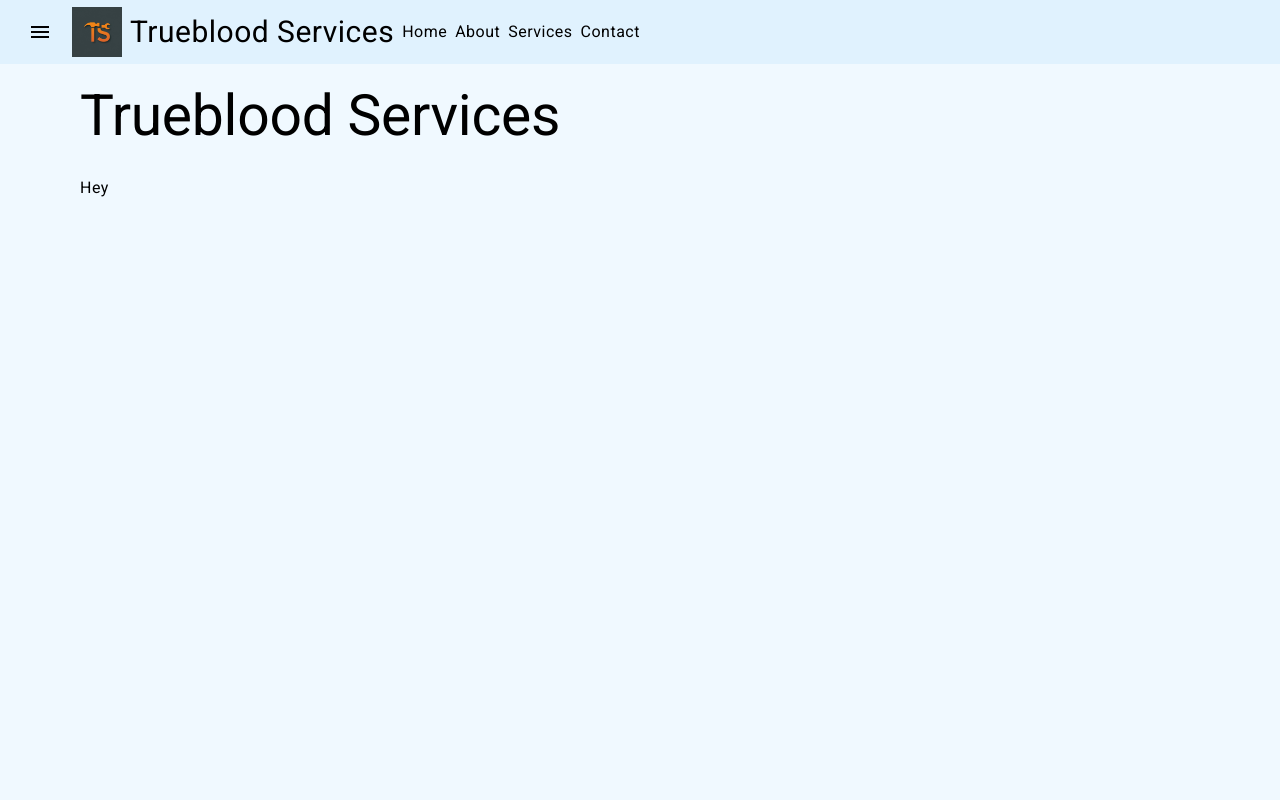
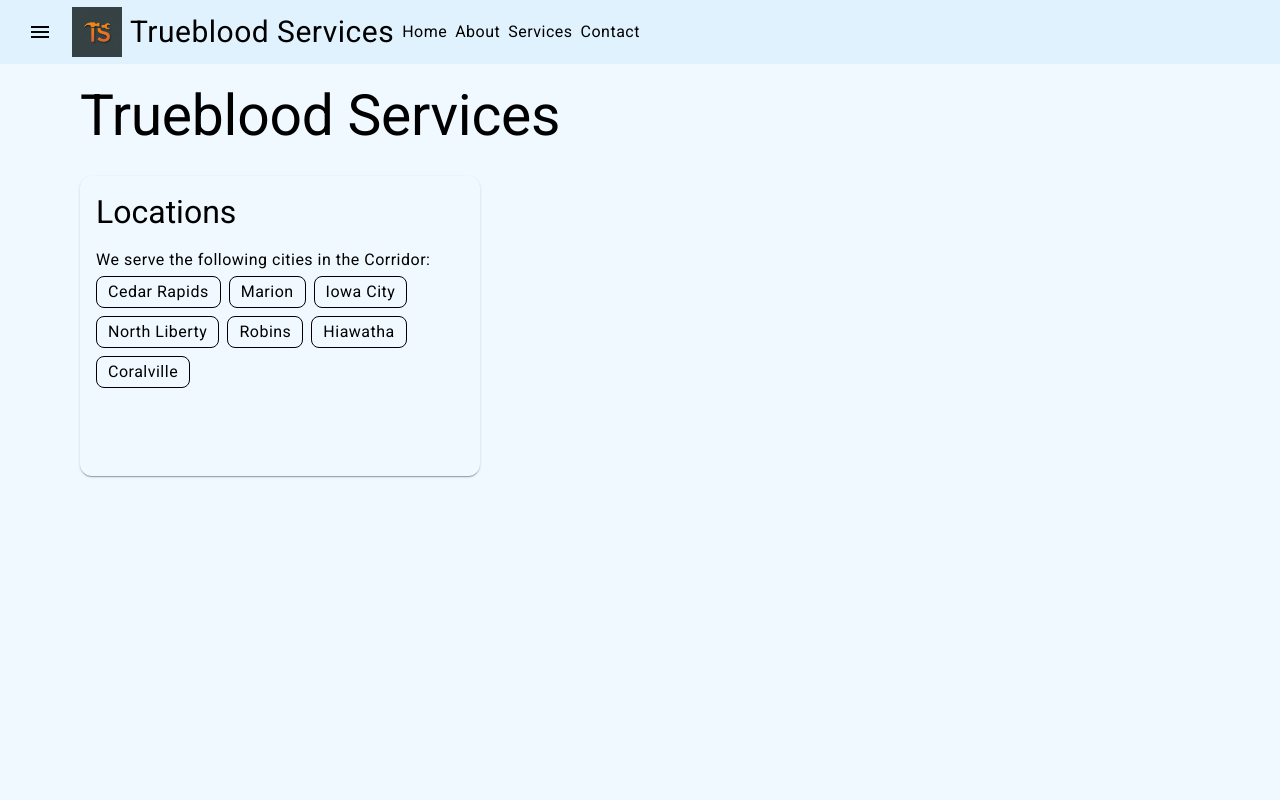
Before and after one commit to ssankey3590/trueblood-frontend, an Angular app: page /home in a window 1280 px wide. Shown: the top 800 px of the page. Built offline with nearby package versions, Linux system fonts and the light colour scheme.

Commit message:
added test stuff

```diff
--- a/src/app/components/services-card/services-card.component.html
+++ b/src/app/components/services-card/services-card.component.html
@@ -1,4 +1,4 @@
-<mat-card class="services-card" [appearance]="'raised'">
+<mat-card class="hover:bg-sky-300 services-card" [appearance]="'raised'">
   <mat-card-header>
     <mat-card-title><h4>{{serviceTitle}}</h4></mat-card-title>
   </mat-card-header>
@@ -6,7 +6,7 @@
     <ng-content></ng-content>
     <mat-chip-listbox>
     @for(keyword of keywordList; track keyword){
-      <mat-chip>{{keyword}}</mat-chip>
+      <mat-chip class="hover:text-white">{{keyword}}</mat-chip>
     }
     </mat-chip-listbox>
   </mat-card-content>
--- a/src/app/components/services-card/services-card.component.scss
+++ b/src/app/components/services-card/services-card.component.scss
@@ -1,3 +1,8 @@
 .services-card {
   height: 300px;
+  max-width: 400px;
 }
+
+.keywords {
+
+}
--- a/src/app/pages/home-page/home-page.component.html
+++ b/src/app/pages/home-page/home-page.component.html
@@ -1,4 +1,6 @@
 <app-page-template [title]="'Trueblood Services'">
-  Hey
 
+<app-services-card [serviceTitle]="'Locations'" [keywordList]="['Cedar Rapids','Marion','Iowa City','North Liberty','Robins','Hiawatha','Coralville']">
+  We serve the following cities in the Corridor:
+</app-services-card>
 </app-page-template>
```
